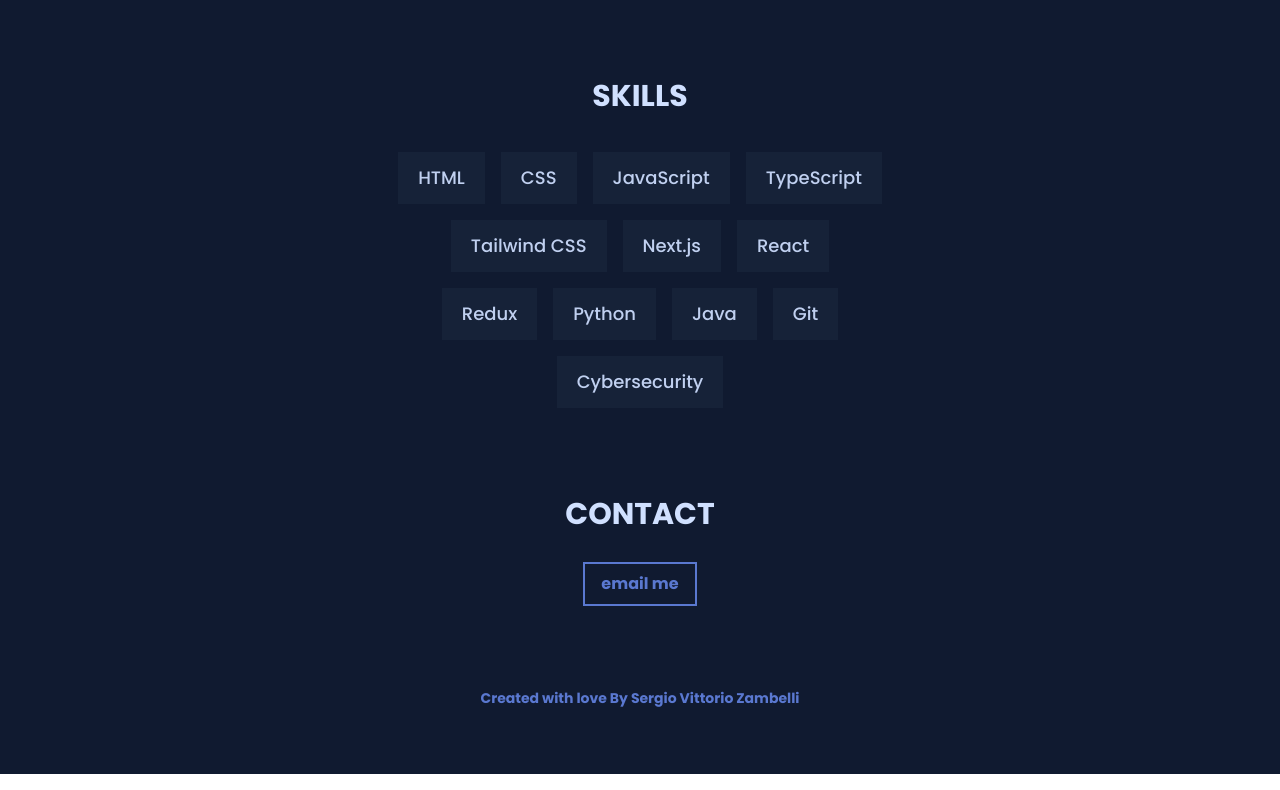
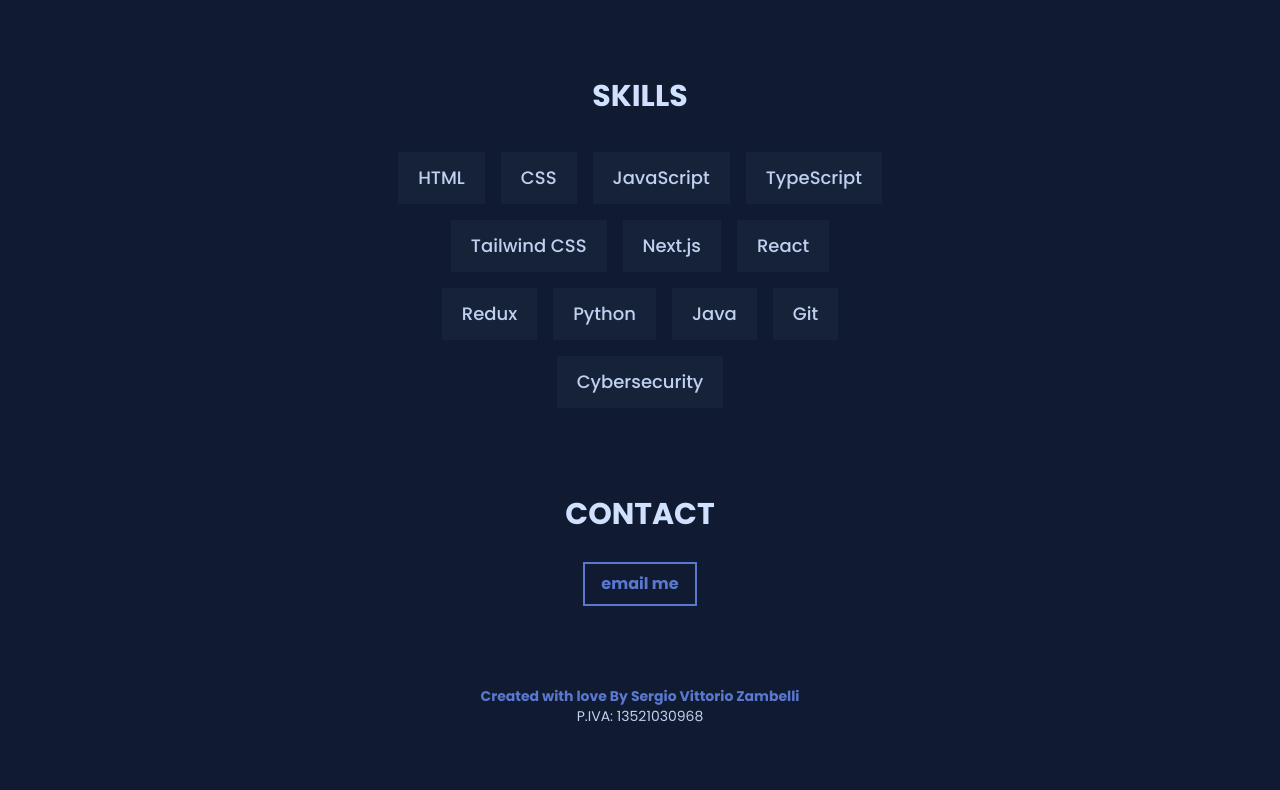
Before and after one commit to sergiovzambelli/personal-portfolio, a Next.js app: page / in a window 1280 px wide. Shown: the part 1418-2208 px from the top of the page. Built offline with nearby package versions, Linux system fonts and the light colour scheme.

Commit message:
Feature: added PIVA

```diff
--- a/src/components/Footer.tsx
+++ b/src/components/Footer.tsx
@@ -1,11 +1,14 @@
 const Footer = () => (
-  <footer className="pt-12 pb-16 mt-16 text-center sm:pt-8 sm:pb-8 sm:mt-12">
+  <footer className="pt-12 pb-16 mt-16 text-center sm:pt-8 sm:pb-8 sm:mt-12 flex flex-col">
     <a
       href="https://github.com/sergiovzambelli"
       className="text-primary font-bold text-sm hover:underline"
     >
       Created with love By Sergio Vittorio Zambelli
     </a>
+    <div className="text-sm">
+      P.IVA: 13521030968
+    </div>
   </footer>
 );
 
```
